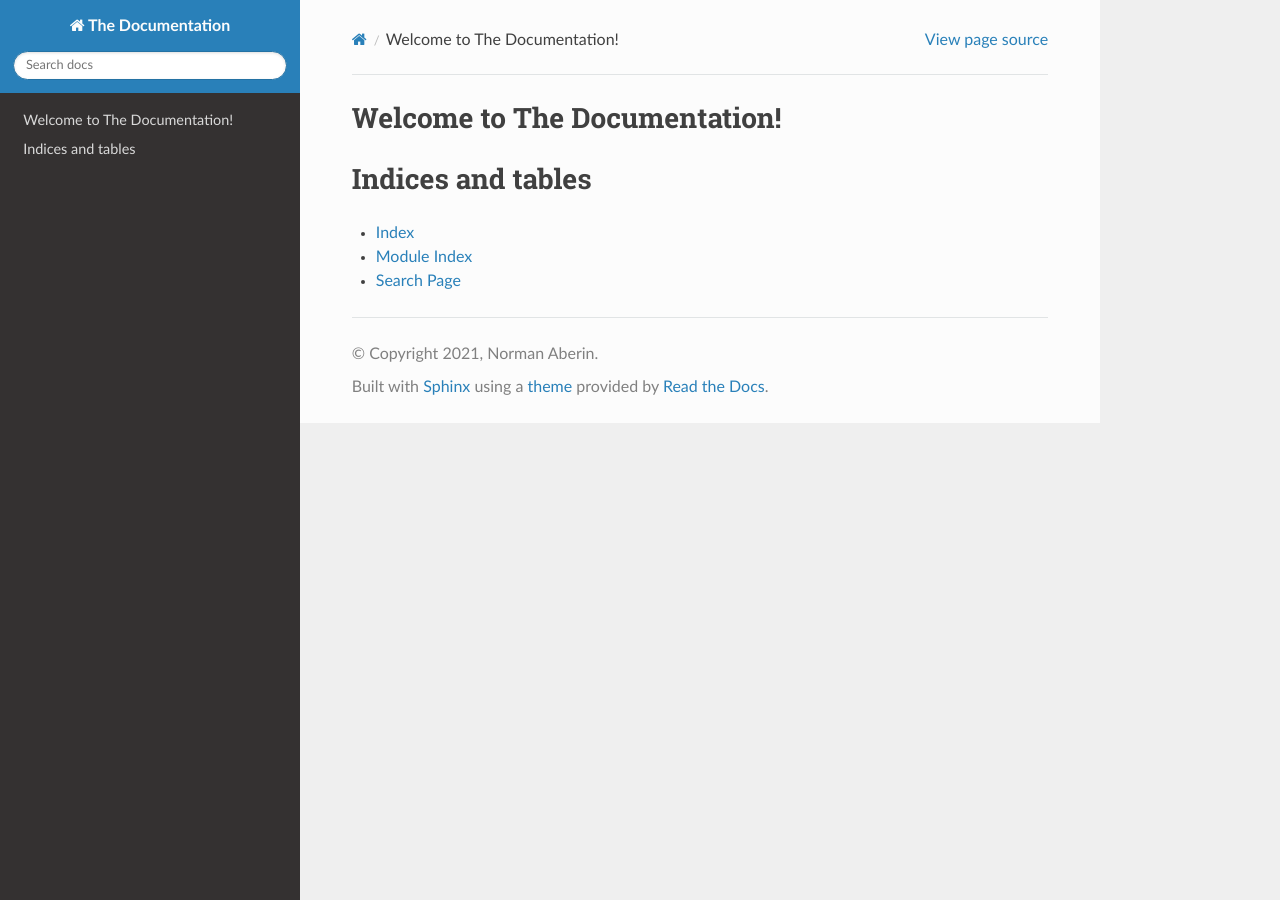
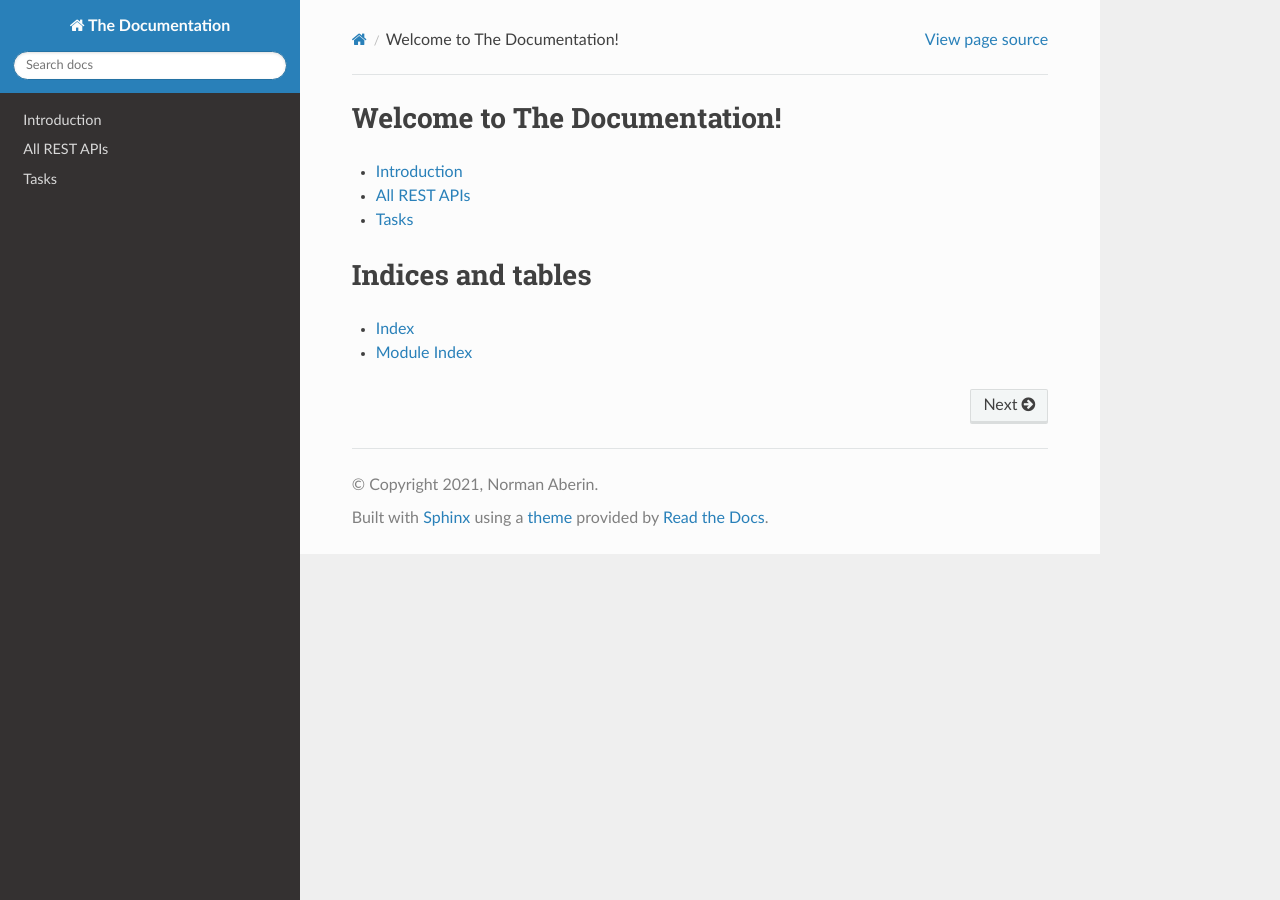
Before and after one commit to naberin/flask.sphinx.docs.sandbox, a Sphinx documentation site: the page built from source/index.rst, in a window 1280 px wide. Built offline with Sphinx 7.4.7 and the Read the Docs theme 2.0.0, drawn with Linux system fonts in a browser that asks for light colours.

```diff
--- /dev/null
+++ b/source/apis.md
@@ -0,0 +1 @@
+# All REST APIs
--- a/source/conf.py
+++ b/source/conf.py
@@ -40,6 +40,12 @@ templates_path = ['_templates']
 # This pattern also affects html_static_path and html_extra_path.
 exclude_patterns = []
 
+source_suffix = {
+    '.rst': 'restructuredtext',
+    '.txt': 'markdown',
+    '.md': 'markdown',
+}
+
 
 # -- Options for HTML output -------------------------------------------------
 
--- a/source/index.rst
+++ b/source/index.rst
@@ -1,15 +1,15 @@
-
 Welcome to The Documentation!
 =============================================
 
 .. toctree::
-   :maxdepth: 3
+   :maxdepth: 2
 
-
+   introduction.md
+   apis.md
+   tasks.md
 
 Indices and tables
 ==================
 
 * :ref:`genindex`
 * :ref:`modindex`
-* :ref:`search`
--- /dev/null
+++ b/source/introduction.md
@@ -0,0 +1 @@
+# Introduction
--- /dev/null
+++ b/source/tasks.md
@@ -0,0 +1 @@
+# Tasks
```
Also changed, not shown: 1 other file.
